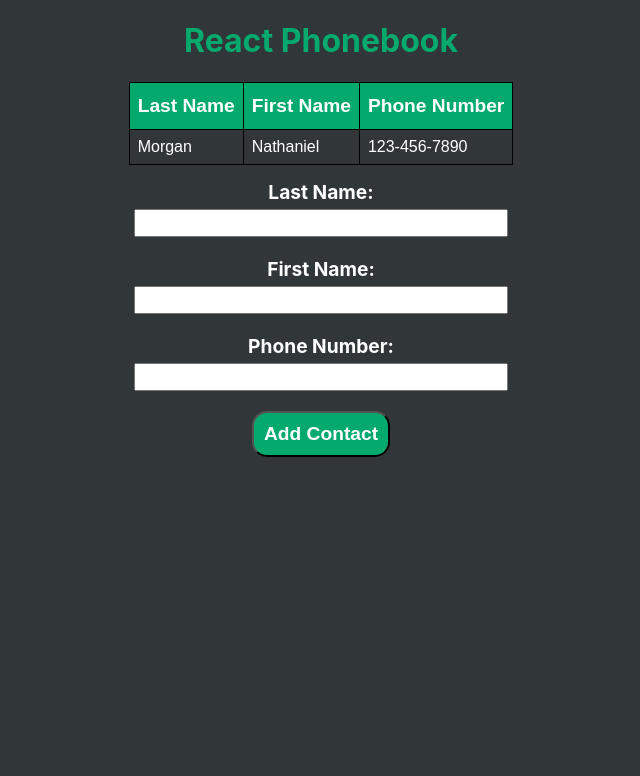
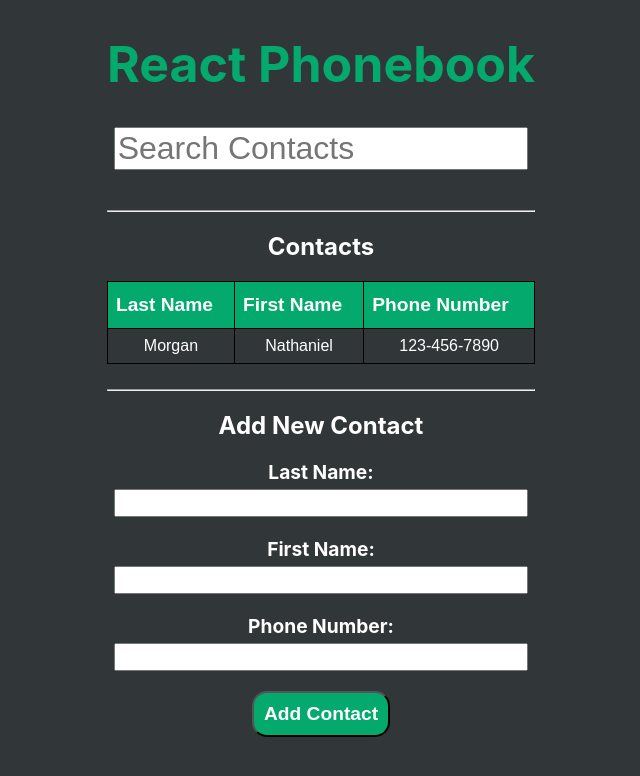
Before and after one commit to NateMorgan/phonebook-react, a React (Create React App) app: page / in a window 1280 px wide. Shown: the top 776 px of the page, without its empty margins (319-959 px from the left). Built offline with nearby package versions, Linux system fonts and the light colour scheme.

Commit message:
add and style static search bar

```diff
--- a/src/App.css
+++ b/src/App.css
@@ -4,6 +4,15 @@
 
 h1{
   color:#04AA6D;
+  font-size: 50px;
+}
+
+h2 {
+  color:white;
+}
+
+hr {
+  margin-top:25px;
 }
 
 /* Tables Styling from W3 Schools */
@@ -36,7 +45,6 @@ th {
 }
 
 form {
-  padding-top: 15px;
   display: flex;
   justify-content: center;
   align-items: center;
@@ -58,8 +66,13 @@ input {
 button {
   background-color: #04AA6D;
   color: #fff;
-font-weight: bolder;
-font-size: larger;
-border-radius: 15px;
-padding:10px
+  font-weight: bolder;
+  font-size: larger;
+  border-radius: 15px;
+  padding:10px;
 }
+
+#searchBar{
+  margin-bottom: 15px;
+  font-size: xx-large;
+}
--- a/src/App.jsx
+++ b/src/App.jsx
@@ -4,6 +4,7 @@ import './App.css';
 import Header from './components/Header/Header';
 import Phonebook from './components/Phonebook/Phonebook';
 import NewForm from './components/NewForm/NewForm';
+import SearchBar from './components/SearchBar/SearchBar';
 
 function App() {
 
@@ -22,6 +23,7 @@ function App() {
   return (
     <>
       <Header/>
+      <SearchBar/>
       <Phonebook phonebook={phonebook}/>
       <NewForm addContact={addContact}/>
     </>
--- a/src/components/NewForm/NewForm.jsx
+++ b/src/components/NewForm/NewForm.jsx
@@ -27,6 +27,9 @@ const NewForm = (props) => {
   }
 
   return (
+    <>
+      <hr/>
+      <h2> Add New Contact </h2>
       <form onSubmit={handleSubmit}>
         <label htmlFor="lastName"> Last Name: </label>
         <input type="text" name="lastName" value={formData.lastName} onChange={handleChange}/>
@@ -39,6 +42,7 @@ const NewForm = (props) => {
         <br />
         <button type="submit"> Add Contact </button>
       </form>
+    </>
 
   );
 }
--- a/src/components/Phonebook/Phonebook.jsx
+++ b/src/components/Phonebook/Phonebook.jsx
@@ -2,6 +2,9 @@ import Contact from "../Contact/Contact";
 
 const Phonebook = (props) => {
   return (
+    <>
+      <hr/>
+      <h2>Contacts</h2>
       <table>
         <thead>
           <tr>
@@ -16,6 +19,7 @@ const Phonebook = (props) => {
             )}
         </tbody>
       </table>
+    </>
   );
 }
 
--- /dev/null
+++ b/src/components/SearchBar/SearchBar.jsx
@@ -0,0 +1,10 @@
+const SearchBar = (props) => {
+  return (
+    <input
+      type="text" name="search" id="searchBar"
+      placeholder="Search Contacts"
+    />
+  );
+}
+
+export default SearchBar;
--- a/src/index.css
+++ b/src/index.css
@@ -8,7 +8,9 @@ body {
   display: flex;
   align-items: center;
   justify-content: center;
+  flex-direction: column;
   background-color: #313638;
+  text-align: center;
 }
 
 code {
```
Lines whose indentation alone changed are shown as unchanged.
